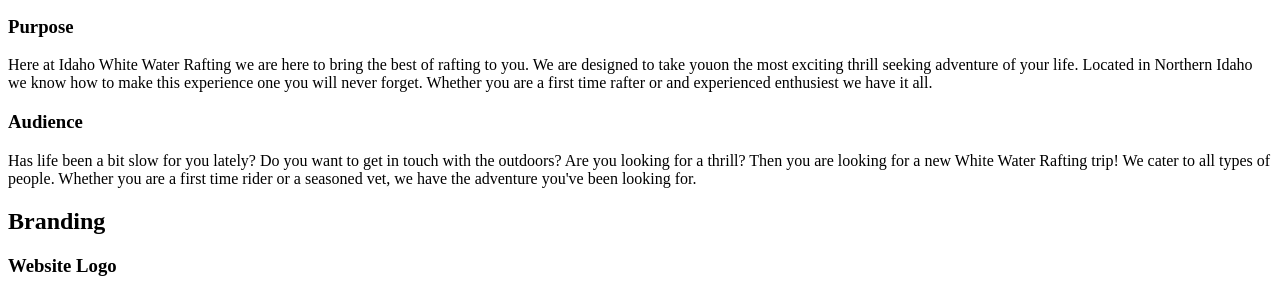
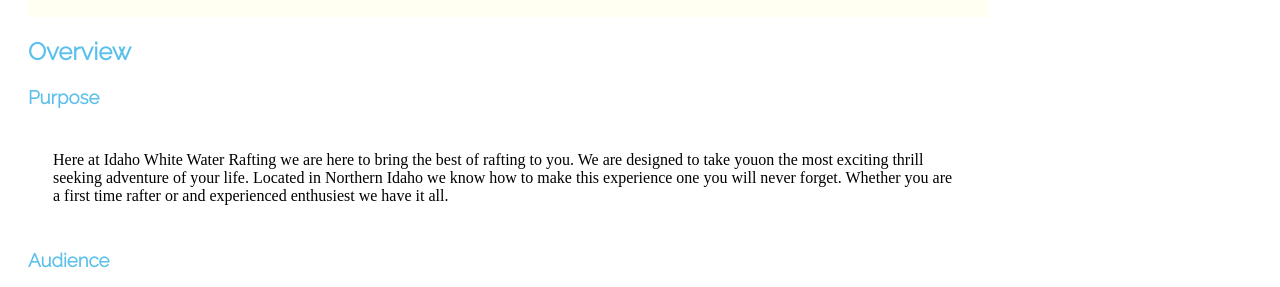
Before and after one commit to joshcorom/WDD130, a plain HTML site: page wwr/site-plan-rafting.html in a window 1280 px wide. Shown: the part 149-436 px from the top of the page. Drawn offline with Linux system fonts and the light colour scheme.

Commit message:
Updated site plan

```diff
--- a/wwr/site-plan-rafting.html
+++ b/wwr/site-plan-rafting.html
@@ -7,7 +7,7 @@
     <title>Rafting Site Plan | Joshua Reynolds</title>
     <meta name="description" content="The rafting site plan, purpose and target audience">
     <meta name="author" content="Joshua Reynolds">
-    <link rel="stylesheets" href="styles/site-plan-rafting.css">
+    <link rel="stylesheet" href="styles/site-plan-rafting.css">
 </head>
 <body>
     <header>
```
Also changed, not shown: week02/box-model.html (+1 -1 lines).
